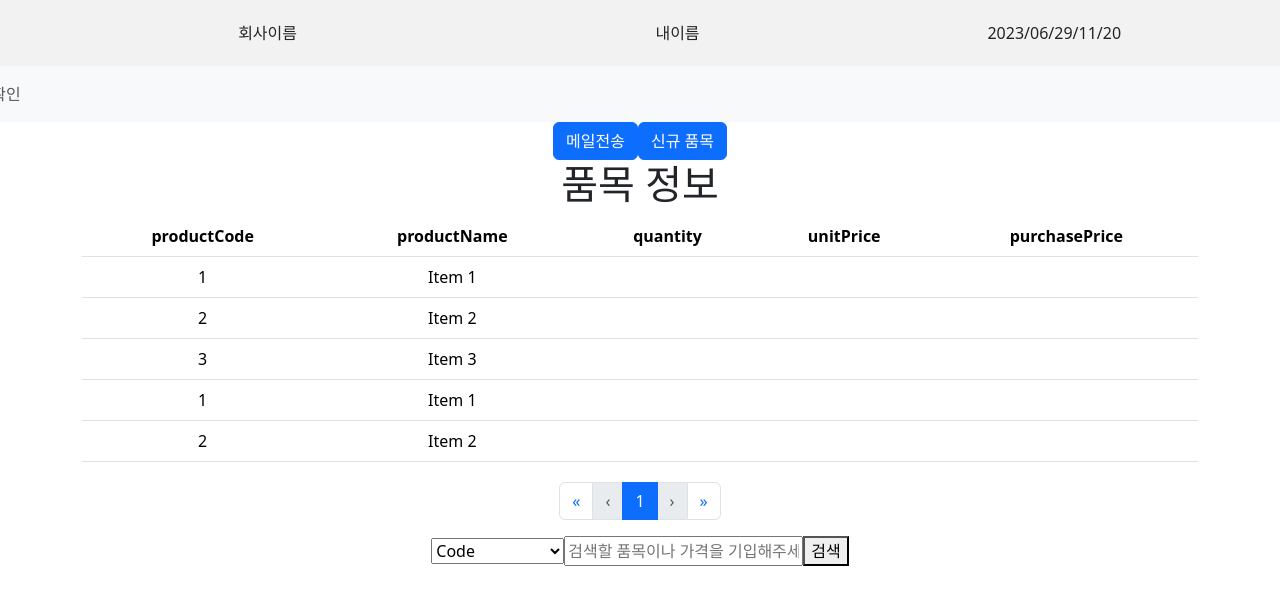
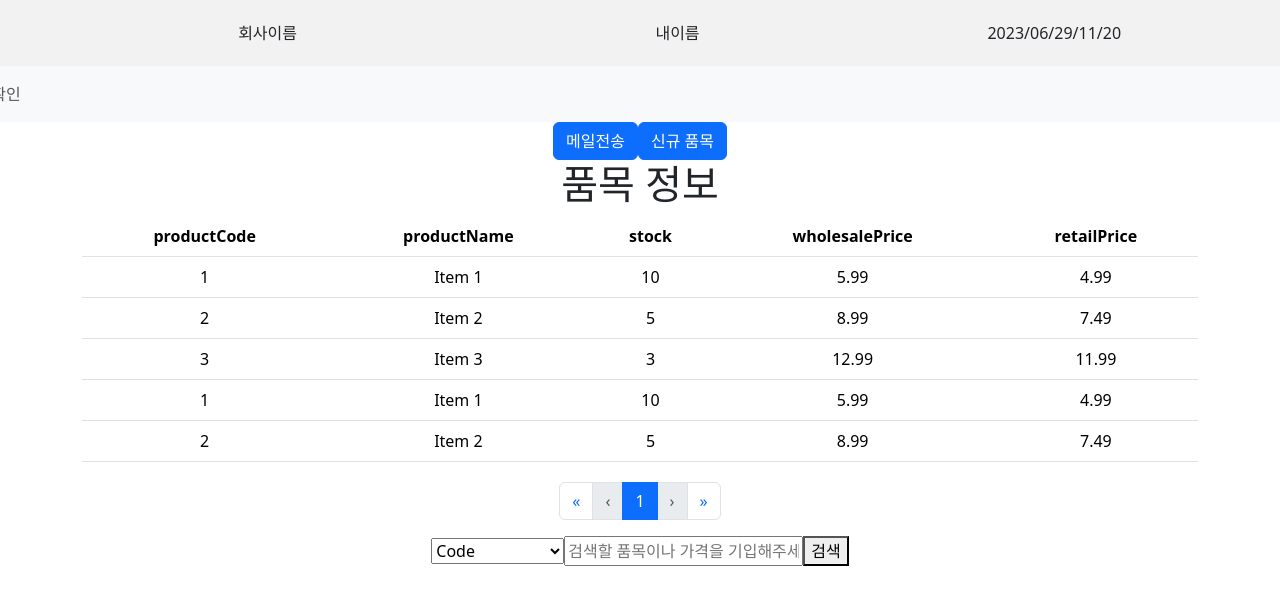
Before and after one commit to samdo91/-TypeScript_-Inventory_Management, a React (Create React App) app in the folder client/: page /ItemInformation in a window 1280 px wide. Shown: the top 604 px of the page. Built offline with nearby package versions, Linux system fonts and the light colour scheme; no server answers.

Commit message:
add프로덕트 함수 등록 후 초기화

```diff
--- a/client/src/comp/page/ItemInformationPage/AddItemInformationPage/AddItemInformationPage.tsx
+++ b/client/src/comp/page/ItemInformationPage/AddItemInformationPage/AddItemInformationPage.tsx
@@ -103,6 +103,12 @@ function AddItemInformationPage() {
         `${PROXY}/addProduct`,
         newItemInformation
       );
+
+      setCurrentProductName("");
+      setCurrentWholesalePrice(0);
+      setCurrentRetailPrice(0);
+      setCurrentFirstStock(0);
+      setCurrentNote("");
       console.log(response.data);
     } catch (error) {
       console.error("Failed to add item:", error);
@@ -171,7 +177,7 @@ function AddItemInformationPage() {
           </InputFieldWrapper>
 
           <InputFieldWrapper>
-            <div>첫 입고 재고</div>
+            <div>상품 비고</div>
             <InputField
               type="text"
               placeholder="상품 비고"
--- a/client/src/comp/page/ItemInformationPage/ItemInformationPage.tsx
+++ b/client/src/comp/page/ItemInformationPage/ItemInformationPage.tsx
@@ -10,6 +10,7 @@ import { useAtom } from "jotai";
 import { loginStateAtom, loginModals } from "../../../globalStateManagement";
 import { useNavigate } from "react-router-dom";
 import { Button } from "react-bootstrap";
+
 const data: TableItemTY[] = [
   {
     productCode: 1,
@@ -51,6 +52,7 @@ const data: TableItemTY[] = [
 function ItemInformationPage() {
   const [loginModal, setLoginModal] = useAtom(loginModals); // 로그인 모달 불러오기
   const [loginState, setLoginState] = useAtom(loginStateAtom); //로그인 상태
+
   const navigate = useNavigate();
 
   return (
@@ -81,9 +83,9 @@ function ItemInformationPage() {
             rowKey={[
               "productCode",
               "productName",
-              "quantity",
-              "unitPrice",
-              "purchasePrice",
+              "stock",
+              "wholesalePrice",
+              "retailPrice",
             ]}
           />
         </ItemSection>
```
